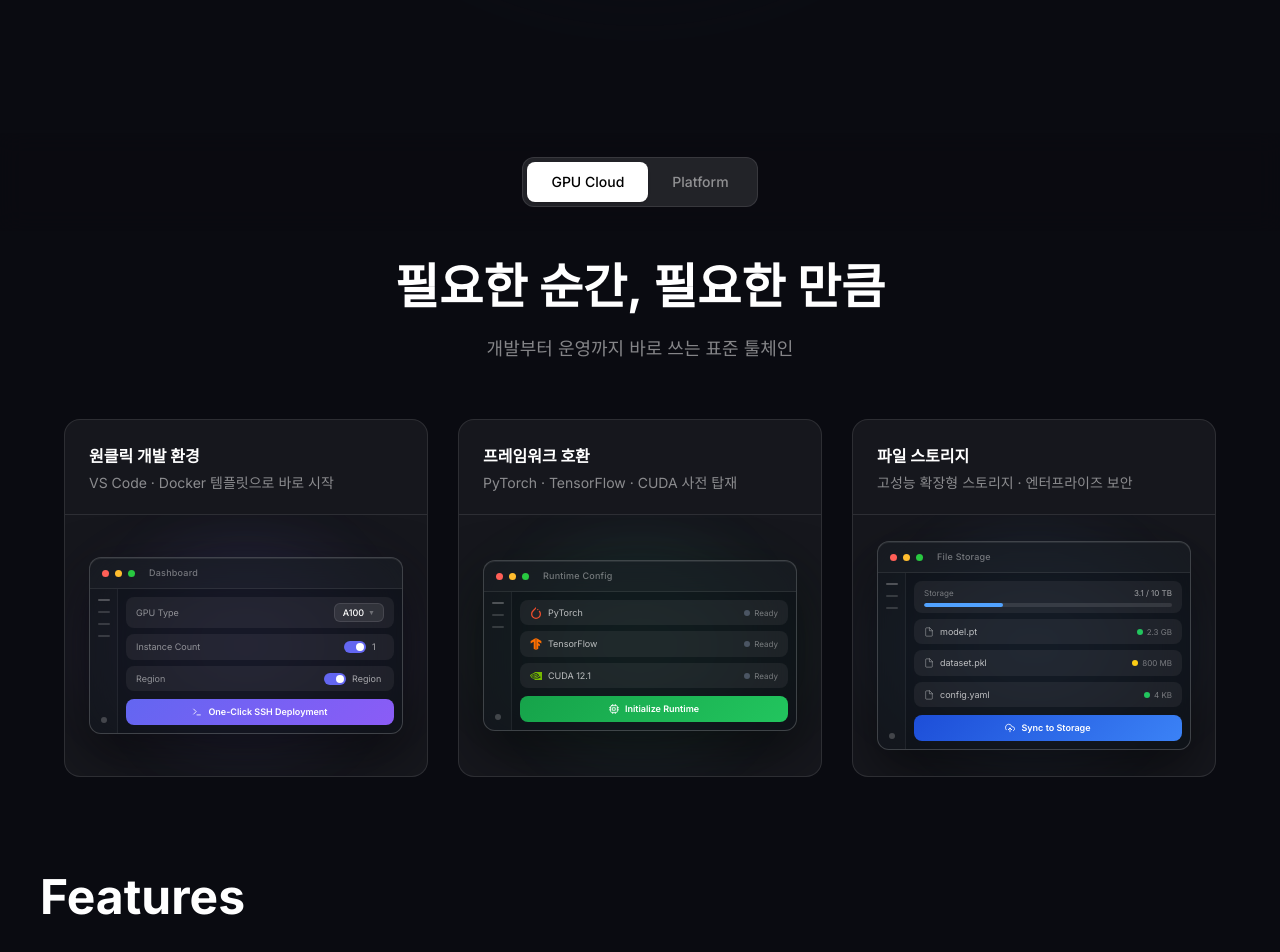
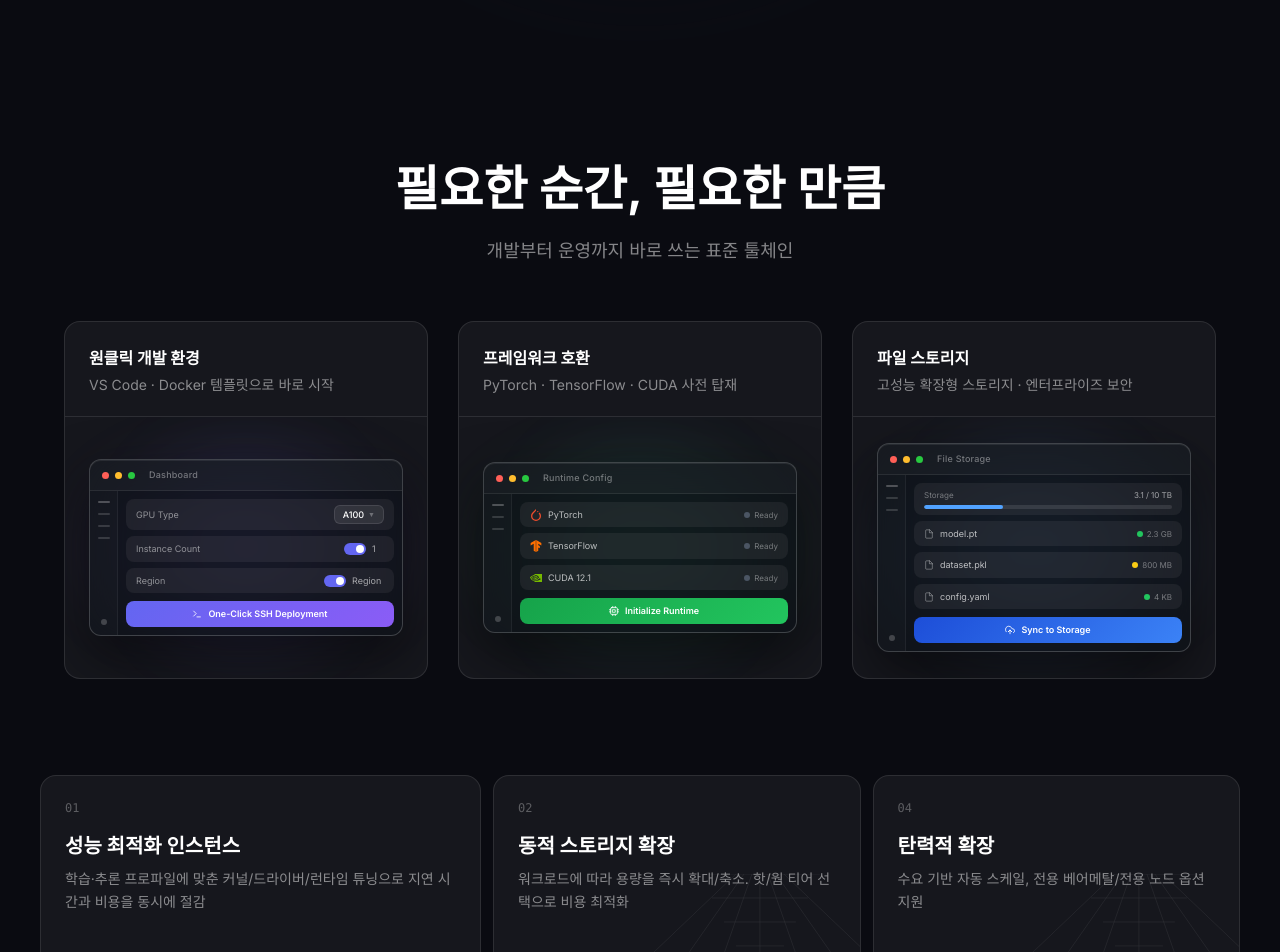
Before and after one commit to ha3l1m/jikji, a Next.js app: page / in a window 1280 px wide. Shown: the part 520-1472 px from the top of the page. Built offline with nearby package versions, Linux system fonts and the light colour scheme.

Commit message:
feat: remove tab bar and features title from products section

```diff
--- a/components/products-section.tsx
+++ b/components/products-section.tsx
@@ -2,91 +2,17 @@
 
 import { useI18n } from './i18n-provider';
 import { motion, AnimatePresence } from 'motion/react';
-import { useEffect, useRef, useState, useCallback } from 'react';
+import { useEffect, useRef, useState } from 'react';
 import { ArrowRight, X, Shield, Activity } from 'lucide-react';
 import { AnimatedFeatureCard } from './ui/animated-feature-card';
 import { cn } from '@/lib/utils';
 
-type Tab = 'gpucloud' | 'platform';
-
 export function ProductsSection() {
-  const [activeTab, setActiveTab] = useState<Tab>('gpucloud');
   const gpuCloudRef = useRef<HTMLDivElement>(null);
   const platformRef = useRef<HTMLDivElement>(null);
 
-  // 스크롤 위치에 따라 탭 자동 전환
-  useEffect(() => {
-    const gpuEl = gpuCloudRef.current;
-    const platEl = platformRef.current;
-    if (!gpuEl || !platEl) return;
-
-    const observer = new IntersectionObserver(
-      (entries) => {
-        entries.forEach(entry => {
-          if (entry.isIntersecting) {
-            setActiveTab(entry.target.id as Tab);
-          }
-        });
-      },
-      { rootMargin: '-50% 0px -50% 0px', threshold: 0 }
-    );
-
-    observer.observe(gpuEl);
-    observer.observe(platEl);
-    return () => observer.disconnect();
-  }, []);
-
-  const handleTabClick = useCallback((tab: Tab) => {
-    const ref = tab === 'gpucloud' ? gpuCloudRef : platformRef;
-    if (ref.current) {
-      const y = ref.current.getBoundingClientRect().top + window.scrollY - 64 - 80 + 10;
-      window.scrollTo({ top: y, behavior: 'smooth' });
-    }
-  }, []);
-
-  // Listen for custom tab-switch events from header nav
-  useEffect(() => {
-    const handler = (e: Event) => {
-      const tab = (e as CustomEvent).detail as Tab;
-      if (tab === 'gpucloud' || tab === 'platform') {
-        handleTabClick(tab);
-      }
-    };
-    window.addEventListener('products-tab-switch', handler);
-    return () => window.removeEventListener('products-tab-switch', handler);
-  }, [handleTabClick]);
-
   return (
     <section id="products" className="relative bg-[#0A0B11]">
-      {/* ── Sticky Tab Bar ── */}
-      <div className="sticky top-16 z-40 flex justify-center py-6 bg-[#0A0B11]/80 backdrop-blur-md">
-        <div className="absolute bottom-0 left-0 right-0 h-8 bg-gradient-to-b from-transparent to-transparent pointer-events-none" />
-
-        <div className="inline-flex bg-white/10 p-1 rounded-xl border border-white/10">
-          <button
-            onClick={() => handleTabClick('gpucloud')}
-            className={`px-6 py-2.5 rounded-lg text-sm font-medium transition-all ${
-              activeTab === 'gpucloud'
-                ? 'bg-white text-black shadow-sm'
-                : 'text-white/50 hover:text-white hover:bg-white/10'
-            }`}
-          >
-            GPU Cloud
-          </button>
-          <button
-            onClick={() => handleTabClick('platform')}
-            className={`px-6 py-2.5 rounded-lg text-sm font-medium transition-all ${
-              activeTab === 'platform'
-                ? 'bg-white text-black shadow-sm'
-                : 'text-white/50 hover:text-white hover:bg-white/10'
-            }`}
-          >
-            Platform
-          </button>
-        </div>
-      </div>
-
-      {/* ── 두 섹션 항상 렌더, 스크롤로 탐색 ── */}
       <div ref={gpuCloudRef} id="gpucloud">
         <GpuCloudContent />
       </div>
@@ -205,15 +131,6 @@ function GpuCloudContent() {
       {/* Features Grid */}
       <div className="py-[72px] px-6">
         <div className="mx-auto max-w-[1200px] flex flex-col gap-10">
-          <motion.h3
-            initial={{ opacity: 0, y: 20 }}
-            whileInView={{ opacity: 1, y: 0 }}
-            viewport={{ once: true }}
-            className="text-2xl md:text-[48px] font-bold leading-none text-white"
-          >
-            {t.products.gpucloud.features.title}
-          </motion.h3>
-
           <div className="grid grid-cols-1 md:grid-cols-[1.2fr_1fr_1fr] md:grid-rows-[220px_260px] gap-3 w-full">
             {/* Card 01 — large left, spans 2 rows */}
             <motion.div
```
